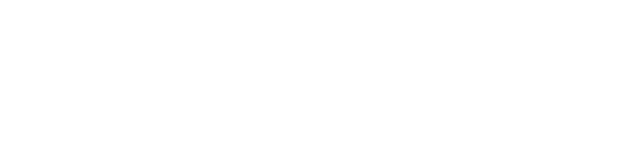
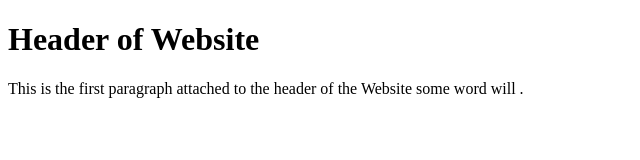
Before and after one commit to EdouardPascal/git-test, a plain HTML site: page html-boilerplate/index.html in a window 1280 px wide. Shown: the whole page, without its empty margins (0-640 px from the left). Drawn offline with Linux system fonts and the light colour scheme.

Commit message:
Added header and body

```diff
--- a/html-boilerplate/index.html
+++ b/html-boilerplate/index.html
@@ -4,5 +4,13 @@
     <meta charset="utf-8">
     <title>Pascal first webpage</title>
 </head>
-
+<body>
+    <h1>
+        Header of Website
+    </h1>
+    <p>
+        This is the first paragraph attached to the header of the Website
+        some word will .
+    </p>
+</body>
 </html>
```
